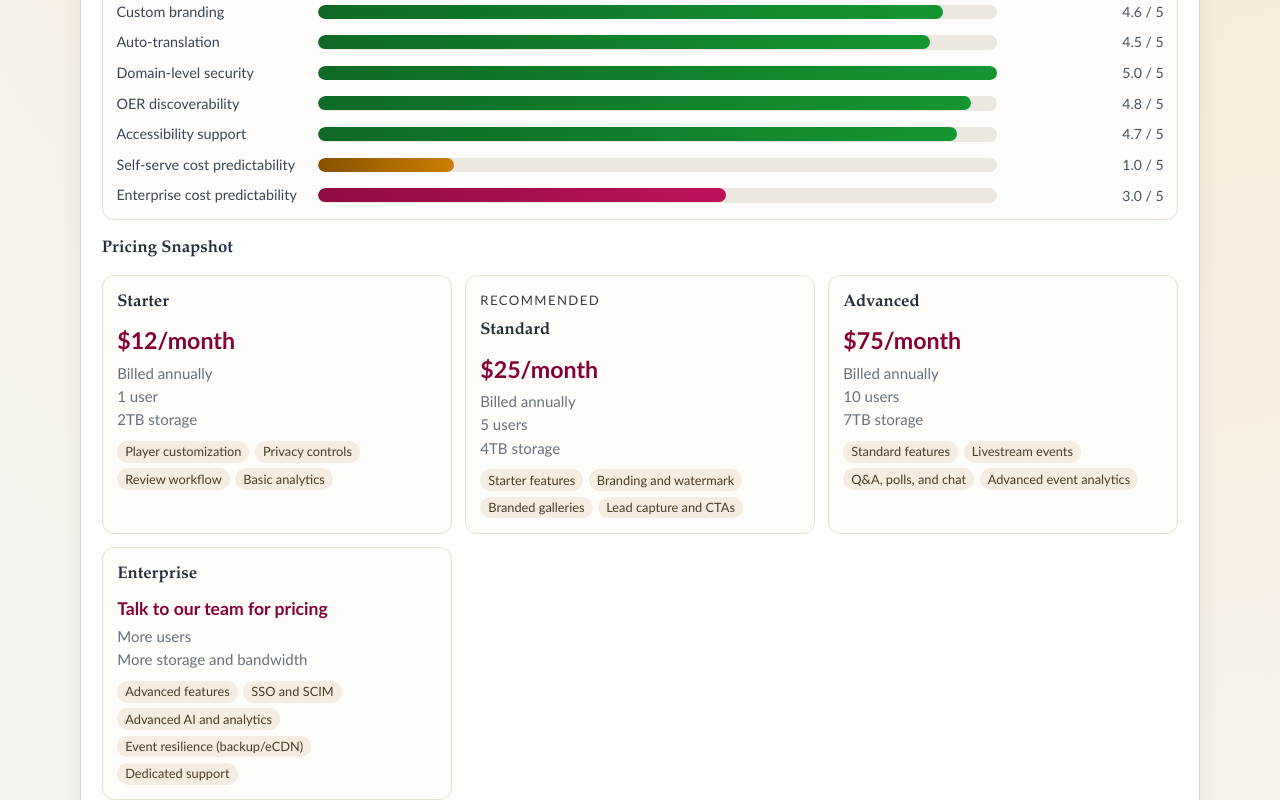
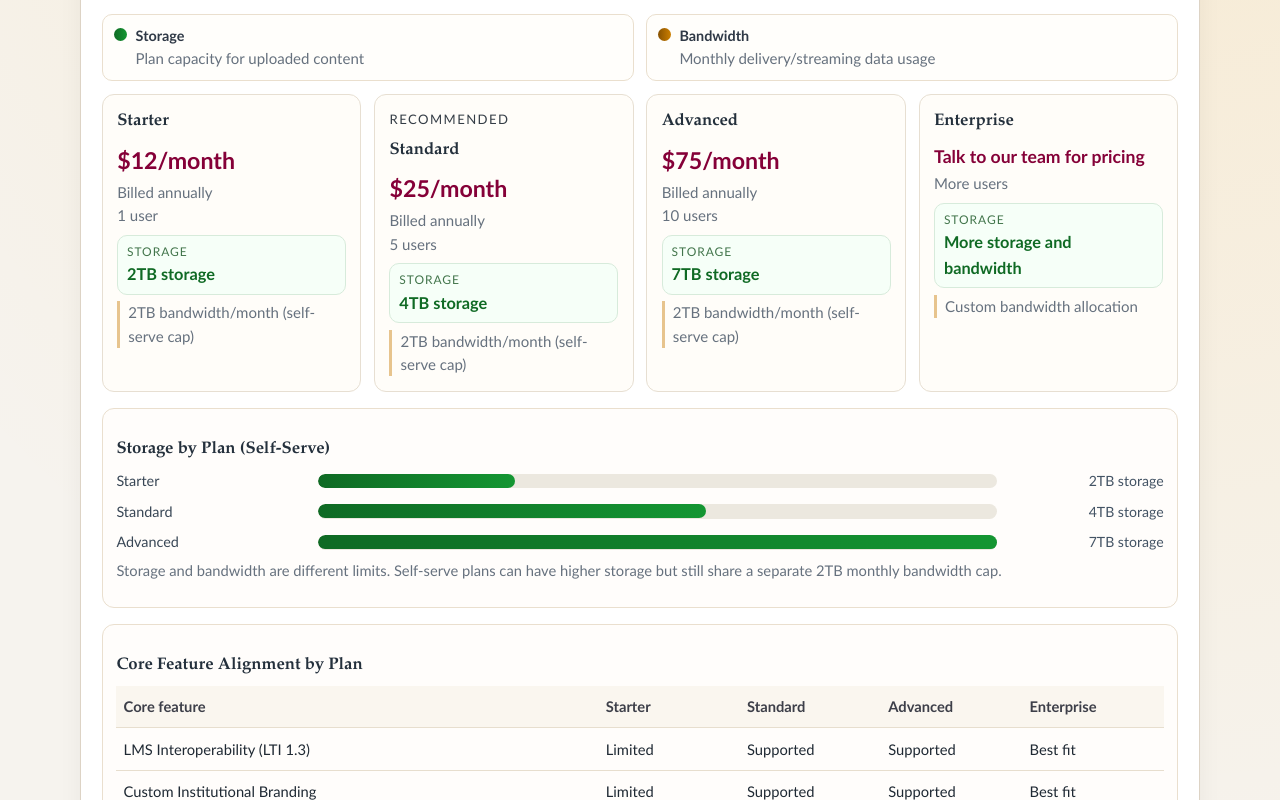
Before and after one commit to jdsr-ou/upou-vimeo, a Next.js app: page / in a window 1280 px wide. Shown: the part 1040-1840 px from the top of the page. Built offline with nearby package versions, Linux system fonts and the light colour scheme.

Commit message:
Improve pricing visuals and clarify storage vs bandwidth limits

```diff
--- a/app/globals.css
+++ b/app/globals.css
@@ -131,7 +131,7 @@ li {
 
 .plan-grid {
   display: grid;
-  grid-template-columns: repeat(3, minmax(0, 1fr));
+  grid-template-columns: repeat(auto-fit, minmax(220px, 1fr));
   gap: 0.8rem;
   margin-top: 0.8rem;
 }
@@ -158,6 +158,73 @@ li {
   margin: 0;
   color: var(--up-muted);
   font-size: 0.94rem;
+}
+
+.visual-legend {
+  display: grid;
+  grid-template-columns: repeat(2, minmax(0, 1fr));
+  gap: 0.7rem;
+  margin: 0.65rem 0 0.35rem;
+}
+
+.legend-card {
+  display: flex;
+  align-items: flex-start;
+  gap: 0.55rem;
+  border: 1px solid #eadfce;
+  border-radius: 10px;
+  padding: 0.6rem 0.7rem;
+  background: #fffefb;
+}
+
+.legend-card strong {
+  display: block;
+  color: #2f3946;
+  font-size: 0.9rem;
+}
+
+.icon-dot {
+  width: 0.8rem;
+  height: 0.8rem;
+  border-radius: 999px;
+  margin-top: 0.2rem;
+  flex: 0 0 auto;
+}
+
+.storage-dot {
+  background: linear-gradient(90deg, #0f6a24 0%, #149632 100%);
+}
+
+.bandwidth-dot {
+  background: linear-gradient(90deg, #875100 0%, #cc7f00 100%);
+}
+
+.capacity-badge {
+  margin-top: 0.45rem;
+  border: 1px solid #d7ebdb;
+  background: #f6fff8;
+  border-radius: 10px;
+  padding: 0.45rem 0.55rem;
+}
+
+.capacity-badge strong {
+  display: block;
+  font-size: 1.02rem;
+  color: #0f6a24;
+}
+
+.capacity-label {
+  display: block;
+  font-size: 0.75rem;
+  text-transform: uppercase;
+  letter-spacing: 0.08em;
+  color: #42754b;
+}
+
+.bandwidth-note {
+  margin-top: 0.4rem;
+  padding-left: 0.5rem;
+  border-left: 3px solid #e7c48e;
 }
 
 .feature-tags {
@@ -420,4 +487,8 @@ th {
   .bar-value {
     text-align: left;
   }
+
+  .visual-legend {
+    grid-template-columns: 1fr;
+  }
 }
--- a/app/layout.js
+++ b/app/layout.js
@@ -1,7 +1,7 @@
 import "./globals.css";
 
 export const metadata = {
-  title: "Strategic Evaluation: Vimeo for UPOU OER Infrastructure",
+  title: "Vimeo for UPOU's Video Storage Infrastructure",
   description:
     "Professional strategic evaluation website for UP Open University on Vimeo pricing, bandwidth risk, and enterprise procurement."
 };
--- a/app/page.js
+++ b/app/page.js
@@ -6,8 +6,10 @@ const selfServePlans = [
     value: 12,
     note: "$12/month",
     style: "default",
+    storageTb: 2,
     users: "1 user",
     storage: "2TB storage",
+    bandwidth: "2TB bandwidth/month (self-serve cap)",
     billing: "Billed annually",
     keyFeatures: [
       "Player customization",
@@ -22,8 +24,10 @@ const selfServePlans = [
     note: "$25/month",
     style: "default",
     recommended: true,
+    storageTb: 4,
     users: "5 users",
     storage: "4TB storage",
+    bandwidth: "2TB bandwidth/month (self-serve cap)",
     billing: "Billed annually",
     keyFeatures: [
       "Starter features",
@@ -37,8 +41,10 @@ const selfServePlans = [
     value: 75,
     note: "$75/month",
     style: "default",
+    storageTb: 7,
     users: "10 users",
     storage: "7TB storage",
+    bandwidth: "2TB bandwidth/month (self-serve cap)",
     billing: "Billed annually",
     keyFeatures: [
       "Standard features",
@@ -54,6 +60,7 @@ const enterprisePlan = {
   note: "Talk to our team for pricing",
   users: "More users",
   storage: "More storage and bandwidth",
+  bandwidth: "Custom bandwidth allocation",
   keyFeatures: [
     "Advanced features",
     "SSO and SCIM",
@@ -62,6 +69,51 @@ const enterprisePlan = {
     "Dedicated support"
   ]
 };
+
+const coreFeatureAlignment = [
+  {
+    feature: "LMS Interoperability (LTI 1.3)",
+    starter: "Limited",
+    standard: "Supported",
+    advanced: "Supported",
+    enterprise: "Best fit"
+  },
+  {
+    feature: "Custom Institutional Branding",
+    starter: "Limited",
+    standard: "Supported",
+    advanced: "Supported",
+    enterprise: "Best fit"
+  },
+  {
+    feature: "Global Auto-Translation",
+    starter: "Limited",
+    standard: "Limited",
+    advanced: "Supported",
+    enterprise: "Best fit"
+  },
+  {
+    feature: "Domain-Level Security",
+    starter: "Supported",
+    standard: "Supported",
+    advanced: "Supported",
+    enterprise: "Best fit"
+  },
+  {
+    feature: "Native OER Support (Creative Commons)",
+    starter: "Supported",
+    standard: "Supported",
+    advanced: "Supported",
+    enterprise: "Supported"
+  },
+  {
+    feature: "Accessibility Compliance",
+    starter: "Supported",
+    standard: "Supported",
+    advanced: "Supported",
+    enterprise: "Supported"
+  }
+];
 
 const detailedPlans = [
   {
@@ -155,38 +207,30 @@ const featureData = {
   }
 };
 
-const featureScorecard = [
-  { label: "LMS interoperability", value: 5.0, note: "5.0 / 5", style: "good" },
-  { label: "Custom branding", value: 4.6, note: "4.6 / 5", style: "good" },
-  { label: "Auto-translation", value: 4.5, note: "4.5 / 5", style: "good" },
-  { label: "Domain-level security", value: 5.0, note: "5.0 / 5", style: "good" },
-  { label: "OER discoverability", value: 4.8, note: "4.8 / 5", style: "good" },
-  { label: "Accessibility support", value: 4.7, note: "4.7 / 5", style: "good" },
-  { label: "Self-serve cost predictability", value: 1.0, note: "1.0 / 5", style: "alt" },
-  { label: "Enterprise cost predictability", value: 3.0, note: "3.0 / 5", style: "default" }
-];
-
 const bandwidthScenarios = [
   {
     scenario: "One popular 1080p lecture",
-    streamSize: "1.5 GB/view",
+    duration: "45 minutes",
+    streamSize: "0.6 GB/view",
     dailyViews: "300",
-    monthly: "13.5 TB/month",
-    cap: "~4.6 days"
+    monthly: "5.4 TB/month",
+    cap: "~11.1 days"
   },
   {
     scenario: "Three core 720p OER lectures",
-    streamSize: "0.8 GB/view",
+    duration: "30 minutes",
+    streamSize: "0.35 GB/view",
     dailyViews: "250 each (750 total)",
-    monthly: "18.0 TB/month",
-    cap: "~3.4 days"
+    monthly: "7.9 TB/month",
+    cap: "~7.6 days"
   },
   {
     scenario: "Public event lecture week",
-    streamSize: "2.0 GB/view",
+    duration: "90 minutes",
+    streamSize: "1.0 GB/view",
     dailyViews: "1,000",
-    monthly: "60.0 TB/month",
-    cap: "~1.0 day"
+    monthly: "30.0 TB/month",
+    cap: "~2.0 days"
   }
 ];
 
@@ -242,6 +286,11 @@ export default function Home() {
     value: item.annualUsd,
     style: item.style
   }));
+  const storageChartData = selfServePlans.map((plan) => ({
+    label: plan.label,
+    value: plan.storageTb,
+    style: "good"
+  }));
   const featureItems = Object.values(featureData);
 
   return (
@@ -249,10 +298,14 @@ export default function Home() {
       <header className="hero">
         <div className="container">
           <p className="eyebrow">Strategic Evaluation Report</p>
-          <h1>Vimeo for UPOU OER Video Infrastructure</h1>
+          <h1>Vimeo for UPOU&apos;s Video Storage Infrastructure</h1>
           <p className="subtitle">
             Strategic assessment for UP Open University focused on pricing, institutional fit, and
             procurement risk.
+          </p>
+          <p className="subtitle">
+            Assumption: Vimeo will be used for OER distribution and delivery, with course-level usage
+            integrated into UPOU&apos;s LMS environment.
           </p>
           <div className="meta-row">
             <span>Institution: UP Open University</span>
@@ -280,16 +333,23 @@ export default function Home() {
             ))}
           </div>
 
-          <div className="chart-card">
-            <h3>Feature and Risk Scorecard (1 low - 5 high)</h3>
-            <BarChart
-              data={featureScorecard}
-              maxValue={5}
-              valueFormatter={(item) => item.note}
-            />
+          <h3>Pricing Snapshot</h3>
+          <div className="visual-legend">
+            <article className="legend-card">
+              <span className="icon-dot storage-dot" aria-hidden="true" />
+              <div>
+                <strong>Storage</strong>
+                <p className="limit">Plan capacity for uploaded content</p>
+              </div>
+            </article>
+            <article className="legend-card">
+              <span className="icon-dot bandwidth-dot" aria-hidden="true" />
+              <div>
+                <strong>Bandwidth</strong>
+                <p className="limit">Monthly delivery/streaming data usage</p>
+              </div>
+            </article>
           </div>
-
-          <h3>Pricing Snapshot</h3>
           <div className="plan-grid">
             {selfServePlans.map((plan) => (
               <article className="plan-card" key={plan.label}>
@@ -298,25 +358,64 @@ export default function Home() {
                 <p className="price">{plan.note.replace("/month", "")}/month</p>
                 <p className="limit">{plan.billing}</p>
                 <p className="limit">{plan.users}</p>
-                <p className="limit">{plan.storage}</p>
-                <div className="feature-tags">
-                  {plan.keyFeatures.map((feature) => (
-                    <span className="tag" key={`${plan.label}-${feature}`}>{feature}</span>
-                  ))}
+                <div className="capacity-badge">
+                  <span className="capacity-label">Storage</span>
+                  <strong>{plan.storage}</strong>
                 </div>
+                <p className="limit bandwidth-note">{plan.bandwidth}</p>
               </article>
             ))}
             <article className="plan-card" key={enterprisePlan.label}>
               <h3>{enterprisePlan.label}</h3>
               <p className="price" style={{ fontSize: "1.1rem" }}>{enterprisePlan.note}</p>
               <p className="limit">{enterprisePlan.users}</p>
-              <p className="limit">{enterprisePlan.storage}</p>
-              <div className="feature-tags">
-                {enterprisePlan.keyFeatures.map((feature) => (
-                  <span className="tag" key={`${enterprisePlan.label}-${feature}`}>{feature}</span>
-                ))}
+              <div className="capacity-badge">
+                <span className="capacity-label">Storage</span>
+                <strong>{enterprisePlan.storage}</strong>
               </div>
+              <p className="limit bandwidth-note">{enterprisePlan.bandwidth}</p>
             </article>
+          </div>
+
+          <div className="chart-card">
+            <h3>Storage by Plan (Self-Serve)</h3>
+            <BarChart
+              data={storageChartData}
+              maxValue={7}
+              valueFormatter={(item) => `${item.value}TB storage`}
+            />
+            <p className="fx-note">
+              Storage and bandwidth are different limits. Self-serve plans can have higher storage but still
+              share a separate 2TB monthly bandwidth cap.
+            </p>
+          </div>
+
+          <div className="chart-card">
+            <h3>Core Feature Alignment by Plan</h3>
+            <div className="table-wrap">
+              <table>
+                <thead>
+                  <tr>
+                    <th>Core feature</th>
+                    <th>Starter</th>
+                    <th>Standard</th>
+                    <th>Advanced</th>
+                    <th>Enterprise</th>
+                  </tr>
+                </thead>
+                <tbody>
+                  {coreFeatureAlignment.map((row) => (
+                    <tr key={row.feature}>
+                      <td>{row.feature}</td>
+                      <td>{row.starter}</td>
+                      <td>{row.standard}</td>
+                      <td>{row.advanced}</td>
+                      <td>{row.enterprise}</td>
+                    </tr>
+                  ))}
+                </tbody>
+              </table>
+            </div>
           </div>
 
           <div className="chart-card">
@@ -406,6 +505,7 @@ export default function Home() {
               <thead>
                 <tr>
                   <th>Scenario</th>
+                  <th>Typical stream time</th>
                   <th>Estimated stream size</th>
                   <th>Estimated daily views</th>
                   <th>Projected monthly bandwidth</th>
@@ -416,6 +516,7 @@ export default function Home() {
                 {bandwidthScenarios.map((scenario) => (
                   <tr key={scenario.scenario}>
                     <td>{scenario.scenario}</td>
+                    <td>{scenario.duration}</td>
                     <td>{scenario.streamSize}</td>
                     <td>{scenario.dailyViews}</td>
                     <td>{scenario.monthly}</td>
@@ -425,17 +526,20 @@ export default function Home() {
               </tbody>
             </table>
           </div>
+
+          <h3>Seat Licensing Consideration</h3>
+          <p>
+            Beyond bandwidth, seat limits can also affect scale. As faculty and staff usage grows, additional
+            user seats may increase recurring costs and should be evaluated together with bandwidth exposure.
+          </p>
+          <div className="warning">
+            <strong>Cost visibility concern:</strong> Seat growth and bandwidth growth can compound total cost,
+            especially when public OER traffic and internal authoring demand rise at the same time.
+          </div>
         </section>
 
-        <section className="panel" id="procurement-guardrails">
-          <h2>Procurement Guardrails</h2>
-          <ul>
-            <li>Negotiate Enterprise directly; do not onboard through self-serve tiers.</li>
-            <li>Demand multi-year price locks and protect against renewal shocks.</li>
-            <li>Target education/non-profit discounts in the 20% to 25% range.</li>
-          </ul>
-
-          <h3>Pros and Cons</h3>
+        <section className="panel" id="pros-cons">
+          <h2>Pros and Cons</h2>
           <div className="pros-cons">
             <article>
               <h4>Pros</h4>
@@ -453,23 +557,6 @@ export default function Home() {
                 <li>Post-acquisition pricing pressure is a material renewal risk.</li>
               </ul>
             </article>
-          </div>
-        </section>
-
-        <section className="panel" id="strategic-risk">
-          <h2>Strategic Risk</h2>
-          <p>
-            Following Vimeo&apos;s late-2025 acquisition by Bending Spoons, UPOU should treat renewal price
-            inflation as a high-probability risk.
-          </p>
-          <div className="risk-box">
-            <h3>Required Safeguards</h3>
-            <ol>
-              <li>Enterprise only: avoid self-serve onboarding paths.</li>
-              <li>Multi-year price lock with explicit renewal cap mechanics.</li>
-              <li>Local master-file archive for all lectures to preserve migration readiness.</li>
-              <li>Documented export and migration protocol before contract signing.</li>
-            </ol>
           </div>
         </section>
 
@@ -491,8 +578,9 @@ export default function Home() {
         <section className="panel panel-conclusion" id="recommendation">
           <h2>Recommendation</h2>
           <p>
-            Vimeo can fit UPOU only through a defensible Enterprise contract. Self-serve tiers are not
-            suitable for public OER scale because of the 2 TB cap and service risk.
+            This evaluation indicates that Vimeo self-serve plans have material bandwidth and seat-scaling
+            constraints for public OER workloads. UPOU may consider Enterprise, self-serve with hybrid
+            architecture, or alternative platforms based on budget, risk tolerance, and operational design.
           </p>
         </section>
       </main>
```
